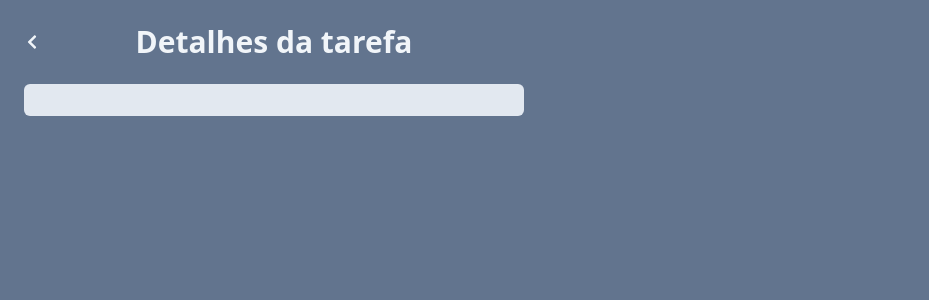
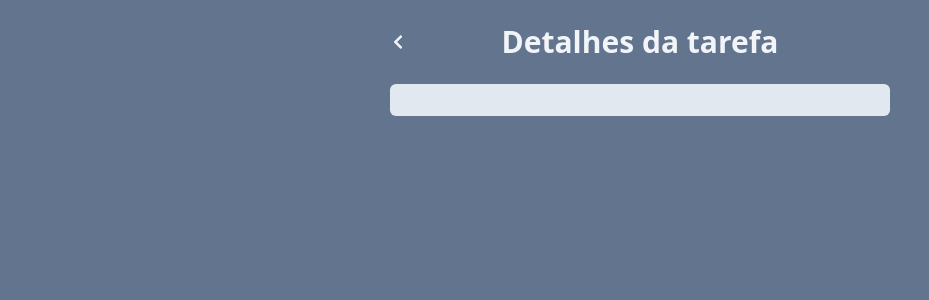
Before and after one commit to Uberdanalmeida/gerenciador-de-tarefas, a React (Vite) app: page /list in a window 1280 px wide. Shown: the top 300 px of the page, without its empty margins (0-929 px from the left). Built offline with nearby package versions, Linux system fonts and the light colour scheme.

Commit message:
Implementa funcionalidade para concluir uma task.

```diff
--- a/src/components/Task.jsx
+++ b/src/components/Task.jsx
@@ -1,17 +1,16 @@
-import { list } from "postcss"
-import { FaChevronRight } from "react-icons/fa";
-import { FaRegTrashAlt } from "react-icons/fa";
+
+import { FaChevronRight, FaRegTrashAlt, FaCheckCircle } from "react-icons/fa";
 import { useNavigate } from "react-router-dom";
 import Button from "./Button";
 
-function Task(props) {
+function Task(props){
 
     const navigate = useNavigate()
-    const query = new URLSearchParams()
-    query.set("title", list.title)
-    query.set("description", list.description)
 
     function detaiClick(list) {
+        const query = new URLSearchParams()
+        query.set("title", list.title)
+        query.set("description", list.description)
         navigate(`/list?${query.toString()}`)
     }
 
@@ -21,7 +20,7 @@ function Task(props) {
                 {props.taskList.map((list) => (
 
                 <li key={list.id} className="flex gap-2">
-                    <button onClick={() => props.onTaskClick(list.id)} className={`bg-slate-400 text-left w-full text-white p-2 rounded-md ${list.isComplet && 'line-through'}`}>{list.title}</button>
+                    <button onClick={() => props.onTaskClick(list.id)} className={`bg-slate-400 text-left w-full flex items-center gap-2 text-white p-2 rounded-md ${list.isComplet && 'line-through'}`}>{list.isComplet && <FaCheckCircle />}{list.title}</button>
 
                     <Button onClick={() => detaiClick(list)}><FaChevronRight /></Button>
 
--- a/src/pages/TaskPage.jsx
+++ b/src/pages/TaskPage.jsx
@@ -11,7 +11,7 @@ function TaskPage() {
 
     return(
         <div className="h-screen w-screen bg-slate-500 p-6">
-            <div className='w-[500px] space-y-4'>
+            <div className="w-[500px] mx-auto space-y-4">
             <div className="flex justify-center relative mb-6">
                 <button onClick={() => navigate(-1)} className="absolute left-0 top-0 bottom-0 text-slate-100"><FaChevronLeft /></button>
                 <Title>Detalhes da tarefa</Title>
```
